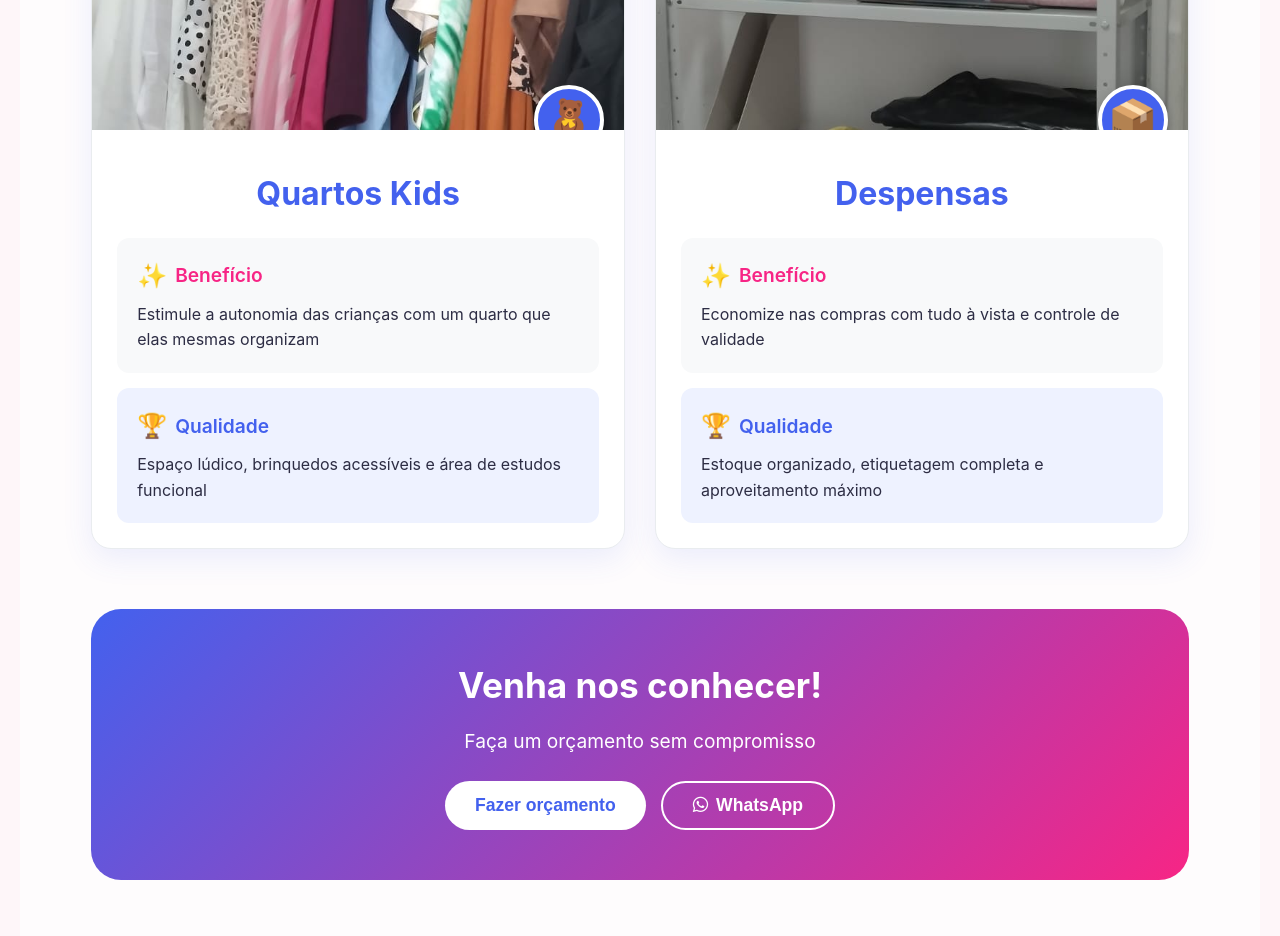
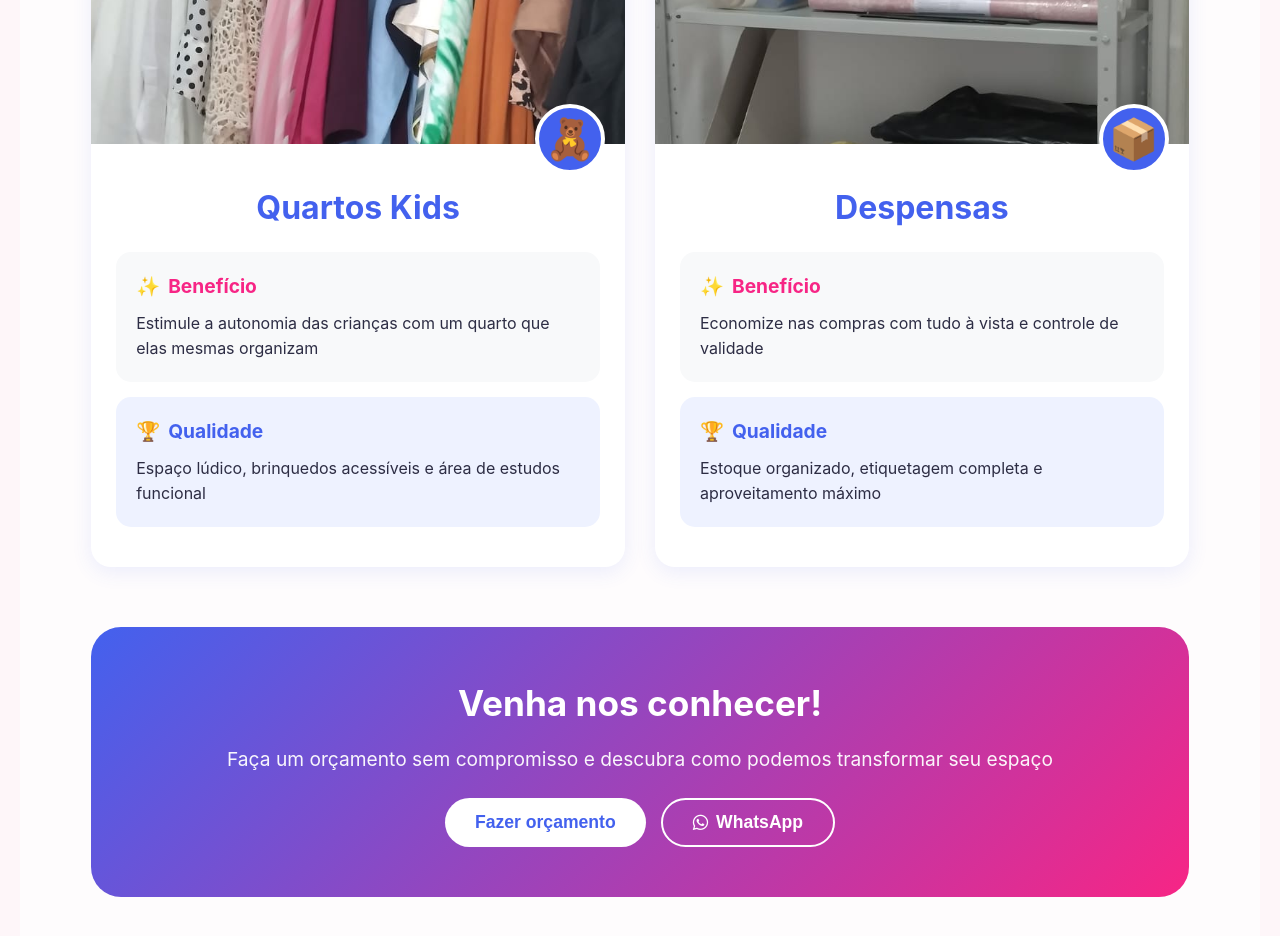
Before and after one commit to GodoyProgrammerAndDeveloper/site-drica-leo, a React (Vite) app: page /servicos in a window 1280 px wide. Shown: the part 1840-2776 px from the top of the page. Built offline with nearby package versions, Linux system fonts and the light colour scheme.

Commit message:
Update ServicesPage.jsx

```diff
--- a/src/pages/ServicesPage.jsx
+++ b/src/pages/ServicesPage.jsx
@@ -56,175 +56,192 @@ const ServicesPage = () => {
   ];
 
   return (
-    <div style={{
-      padding: "100px 20px 40px",
-      maxWidth: "1200px",
-      margin: "0 auto",
-      fontFamily: "-apple-system, BlinkMacSystemFont, 'Segoe UI', Roboto, sans-serif"
-    }}>
-      {/* TÍTULO PRINCIPAL */}
-      <div style={{ textAlign: "center", marginBottom: "40px" }}>
-        <h1 style={{ fontSize: "3rem", color: "#4361ee", marginBottom: "10px", fontWeight: "bold" }}>
-          Nossos Serviços
-        </h1>
-        <p style={{ fontSize: "1.3rem", color: "#f72585" }}>
-          Soluções personalizadas para cada ambiente
-        </p>
-      </div>
+    <div style={{ padding: "100px 20px", maxWidth: "1200px", margin: "0 auto" }}>
+      <style>{`
+        * {
+          box-sizing: border-box;
+        }
+        .services-title {
+          font-size: 3rem;
+          color: #4361ee;
+          text-align: center;
+          margin: 0 0 10px 0;
+        }
+        .services-sub {
+          font-size: 1.3rem;
+          color: #f72585;
+          text-align: center;
+          margin: 0 0 50px 0;
+        }
+        .services-grid {
+          display: grid;
+          grid-template-columns: repeat(2, 1fr);
+          gap: 30px;
+          margin-bottom: 60px;
+        }
+        .service-card {
+          background: white;
+          border-radius: 20px;
+          overflow: hidden;
+          box-shadow: 0 5px 20px rgba(67,97,238,0.1);
+        }
+        .service-img {
+          height: 250px;
+          position: relative;
+        }
+        .service-img img {
+          width: 100%;
+          height: 100%;
+          object-fit: cover;
+        }
+        .service-icon {
+          position: absolute;
+          bottom: -30px;
+          right: 20px;
+          width: 70px;
+          height: 70px;
+          background: #4361ee;
+          border-radius: 50%;
+          display: flex;
+          align-items: center;
+          justify-content: center;
+          font-size: 2.5rem;
+          color: white;
+          border: 4px solid white;
+          z-index: 2;
+        }
+        .service-content {
+          padding: 40px 25px 25px 25px;
+        }
+        .service-name {
+          font-size: 2rem;
+          color: #4361ee;
+          text-align: center;
+          margin: 0 0 20px 0;
+          font-weight: bold;
+        }
+        .benefit, .quality {
+          padding: 20px;
+          border-radius: 15px;
+          margin-bottom: 15px;
+        }
+        .benefit {
+          background: #f8f9fa;
+        }
+        .quality {
+          background: #eef2ff;
+        }
+        .benefit h3, .quality h3 {
+          display: flex;
+          align-items: center;
+          gap: 8px;
+          margin: 0 0 10px 0;
+          font-size: 1.2rem;
+        }
+        .benefit h3 { color: #f72585; }
+        .quality h3 { color: #4361ee; }
+        .benefit p, .quality p {
+          margin: 0;
+          line-height: 1.6;
+          color: #2d2d44;
+          word-break: break-word;
+          overflow-wrap: break-word;
+        }
+        .cta {
+          text-align: center;
+          padding: 50px 30px;
+          background: linear-gradient(135deg, #4361ee, #f72585);
+          border-radius: 30px;
+          color: white;
+        }
+        .cta h2 {
+          font-size: 2.2rem;
+          margin: 0 0 15px 0;
+        }
+        .cta p {
+          font-size: 1.2rem;
+          margin: 0 0 25px 0;
+          opacity: 0.95;
+        }
+        .cta-buttons {
+          display: flex;
+          gap: 15px;
+          justify-content: center;
+        }
+        .cta-buttons button {
+          padding: 12px 30px;
+          border: none;
+          border-radius: 50px;
+          font-size: 1.1rem;
+          font-weight: bold;
+          cursor: pointer;
+        }
+        .btn-orcamento {
+          background: white;
+          color: #4361ee;
+        }
+        .btn-whatsapp {
+          background: transparent;
+          color: white;
+          border: 2px solid white !important;
+          display: flex;
+          align-items: center;
+          gap: 8px;
+        }
+        @media (max-width: 768px) {
+          .services-grid {
+            grid-template-columns: 1fr;
+            gap: 25px;
+          }
+          .services-title { font-size: 2.5rem; }
+          .service-name { font-size: 1.5rem; }
+          .benefit p, .quality p { font-size: 0.95rem; }
+          .cta-buttons { flex-direction: column; align-items: center; }
+          .cta-buttons button { width: 100%; max-width: 300px; }
+          .cta h2 { font-size: 1.8rem; }
+          .cta p { font-size: 1rem; }
+        }
+        @media (max-width: 480px) {
+          .service-name { font-size: 1.3rem; }
+          .benefit p, .quality p { font-size: 0.9rem; }
+        }
+      `}</style>
 
-      {/* CARDS */}
-      <div style={{ display: "grid", gridTemplateColumns: "repeat(2, 1fr)", gap: "30px", marginBottom: "60px" }}>
-        {services.map((service) => (
-          <div key={service.id} style={{
-            background: "#fff",
-            borderRadius: "20px",
-            overflow: "hidden",
-            boxShadow: "0 10px 30px rgba(67, 97, 238, 0.1)",
-            border: "1px solid #e9ecef"
-          }}>
-            {/* IMAGEM COM ÍCONE FLUTUANTE */}
-            <div style={{ height: "250px", overflow: "hidden", position: "relative" }}>
-              <img src={service.image} alt={service.title} style={{ width: "100%", height: "100%", objectFit: "cover" }} />
-              <div style={{
-                position: "absolute",
-                bottom: "-25px",
-                right: "20px",
-                width: "70px",
-                height: "70px",
-                background: "#4361ee",
-                borderRadius: "50%",
-                display: "flex",
-                alignItems: "center",
-                justifyContent: "center",
-                fontSize: "2.5rem",
-                color: "white",
-                border: "4px solid white",
-                boxShadow: "0 4px 10px rgba(0,0,0,0.2)",
-                zIndex: "10"
-              }}>
-                {service.icon}
+      <h1 className="services-title">Nossos Serviços</h1>
+      <p className="services-sub">Soluções personalizadas para cada ambiente</p>
+
+      <div className="services-grid">
+        {services.map(s => (
+          <div key={s.id} className="service-card">
+            <div className="service-img">
+              <img src={s.image} alt={s.title} />
+              <div className="service-icon">{s.icon}</div>
+            </div>
+            <div className="service-content">
+              <h2 className="service-name">{s.title}</h2>
+              <div className="benefit">
+                <h3><span>✨</span>Benefício</h3>
+                <p>{s.benefit}</p>
               </div>
-            </div>
-
-            {/* CONTEÚDO */}
-            <div style={{ padding: "40px 25px 25px 25px" }}>
-              {/* TÍTULO DO SERVIÇO */}
-              <h2 style={{
-                fontSize: "2rem",
-                color: "#4361ee",
-                marginBottom: "20px",
-                fontWeight: "bold",
-                textAlign: "center"
-              }}>
-                {service.title}
-              </h2>
-
-              {/* BENEFÍCIO */}
-              <div style={{ background: "#f8f9fa", padding: "20px", borderRadius: "12px", marginBottom: "15px" }}>
-                <div style={{ display: "flex", alignItems: "center", gap: "8px", marginBottom: "8px" }}>
-                  <span style={{ fontSize: "1.5rem" }}>✨</span>
-                  <h3 style={{ fontSize: "1.2rem", color: "#f72585", margin: 0, fontWeight: "600" }}>Benefício</h3>
-                </div>
-                <p style={{
-                  fontSize: "1rem",
-                  color: "#2d2d44",
-                  lineHeight: "1.6",
-                  margin: 0,
-                  wordBreak: "break-word",
-                  overflowWrap: "break-word"
-                }}>
-                  {service.benefit}
-                </p>
-              </div>
-
-              {/* QUALIDADE */}
-              <div style={{ background: "#eef2ff", padding: "20px", borderRadius: "12px" }}>
-                <div style={{ display: "flex", alignItems: "center", gap: "8px", marginBottom: "8px" }}>
-                  <span style={{ fontSize: "1.5rem" }}>🏆</span>
-                  <h3 style={{ fontSize: "1.2rem", color: "#4361ee", margin: 0, fontWeight: "600" }}>Qualidade</h3>
-                </div>
-                <p style={{
-                  fontSize: "1rem",
-                  color: "#2d2d44",
-                  lineHeight: "1.6",
-                  margin: 0,
-                  wordBreak: "break-word",
-                  overflowWrap: "break-word"
-                }}>
-                  {service.quality}
-                </p>
+              <div className="quality">
+                <h3><span>🏆</span>Qualidade</h3>
+                <p>{s.quality}</p>
               </div>
             </div>
           </div>
         ))}
       </div>
 
-      {/* CHAMADA FINAL */}
-      <div style={{
-        textAlign: "center",
-        padding: "50px 30px",
-        background: "linear-gradient(135deg, #4361ee, #f72585)",
-        borderRadius: "30px",
-        color: "white"
-      }}>
-        <h2 style={{ fontSize: "2.2rem", marginBottom: "15px", fontWeight: "bold" }}>Venha nos conhecer!</h2>
-        <p style={{ fontSize: "1.2rem", marginBottom: "25px" }}>Faça um orçamento sem compromisso</p>
-        <div style={{ display: "flex", gap: "15px", justifyContent: "center", flexWrap: "wrap" }}>
-          <button onClick={() => navigate('/contato')} style={{
-            padding: "12px 30px",
-            background: "white",
-            color: "#4361ee",
-            border: "none",
-            borderRadius: "50px",
-            fontSize: "1.1rem",
-            fontWeight: "bold",
-            cursor: "pointer"
-          }}>
-            Fazer orçamento
-          </button>
-          <button onClick={() => window.open('https://wa.me/5581994732981', '_blank')} style={{
-            padding: "12px 30px",
-            background: "transparent",
-            color: "white",
-            border: "2px solid white",
-            borderRadius: "50px",
-            fontSize: "1.1rem",
-            fontWeight: "bold",
-            cursor: "pointer",
-            display: "flex",
-            alignItems: "center",
-            gap: "8px"
-          }}>
+      <div className="cta">
+        <h2>Venha nos conhecer!</h2>
+        <p>Faça um orçamento sem compromisso e descubra como podemos transformar seu espaço</p>
+        <div className="cta-buttons">
+          <button className="btn-orcamento" onClick={() => navigate('/contato')}>Fazer orçamento</button>
+          <button className="btn-whatsapp" onClick={() => window.open('https://wa.me/5581994732981', '_blank')}>
             <i className="fab fa-whatsapp"></i> WhatsApp
           </button>
         </div>
       </div>
-
-      {/* CSS RESPONSIVO - CORREÇÃO DOS TEXTOS */}
-      <style>{`
-        @media (max-width: 768px) {
-          div[style*="grid-template-columns: repeat(2, 1fr)"] {
-            grid-template-columns: 1fr !important;
-          }
-          h1 { font-size: 2.5rem !important; }
-          h2 { font-size: 1.5rem !important; }
-          p {
-            font-size: 0.95rem !important;
-            word-break: break-word !important;
-            white-space: normal !important;
-            overflow: visible !important;
-          }
-          div[style*="display: flex; gap: 15px; justify-content: center"] {
-            flex-direction: column !important;
-            align-items: center !important;
-          }
-          button { width: 100% !important; max-width: 300px !important; }
-        }
-        @media (max-width: 480px) {
-          h2 { font-size: 1.3rem !important; }
-          p { font-size: 0.9rem !important; }
-        }
-      `}</style>
     </div>
   );
 };
```
